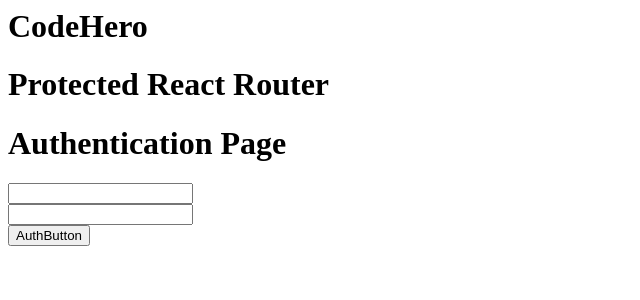
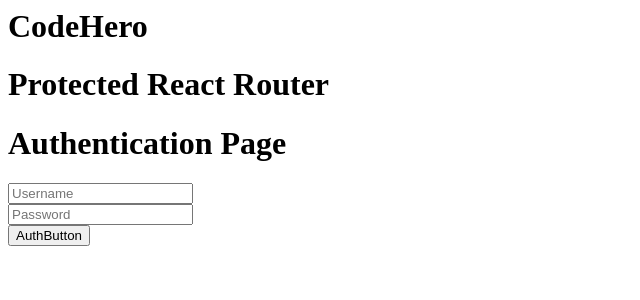
Before and after one commit to CSCodeVelocity/code-hero, a React app: page / in a window 1280 px wide. Shown: the top 300 px of the page, without its empty margins (0-640 px from the left). Built offline with nearby package versions, Linux system fonts and the light colour scheme.

Commit message:
added placeholder text to input fields in authForm.jsx

```diff
--- a/client/components/authForm.jsx
+++ b/client/components/authForm.jsx
@@ -6,9 +6,9 @@
   console.log(props);
   return (
     <div className="authForm">
-      <input type="text"></input>
+      <input type="text" placeholder="Username"></input>
       <br></br>
-      <input type="text"></input>
+      <input type="text" placeholder="Password"></input>
       <br></br>
       <button
         className="authButton"
```
